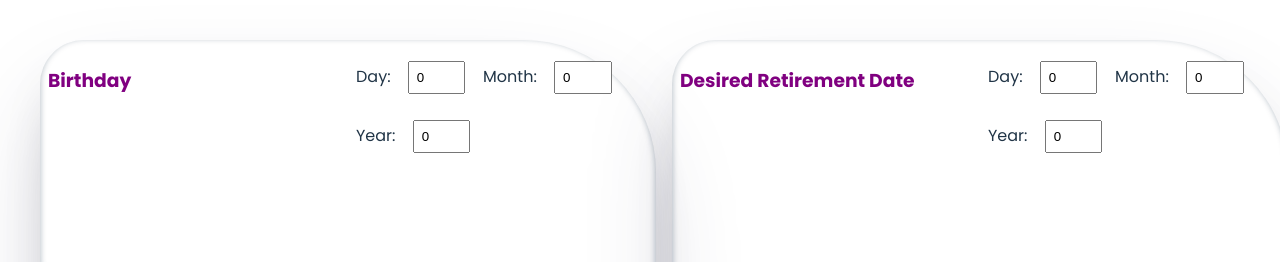
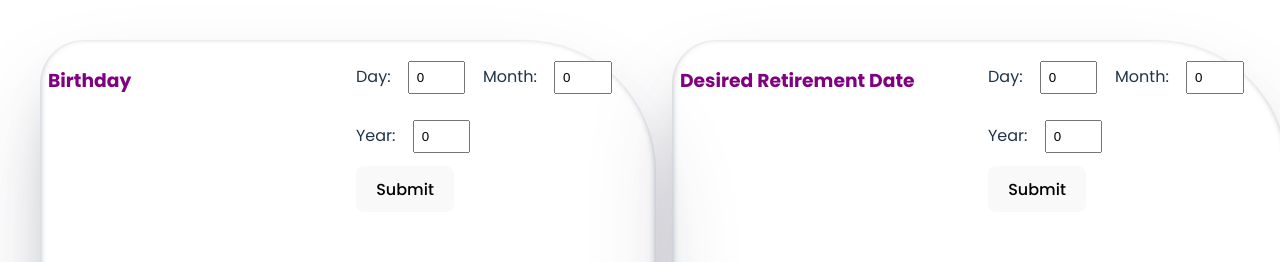
Before and after one commit to kristi-h/retireCalc, a React (Vite) app: page / in a window 1280 px wide. Shown: the top 262 px of the page. Built offline with nearby package versions, Linux system fonts and the light colour scheme.

Commit message:
add submit button and basic handlesubmit function

```diff
--- a/src/App.jsx
+++ b/src/App.jsx
@@ -23,7 +23,7 @@ function App() {
       [name]: value,
     }))
   }
-  // console.log("bday", birthday)
+
 
   function handleInputRetirement(e){
     const {name, value} = e.target
@@ -32,13 +32,22 @@ function App() {
       [name]: value,
     }))
   }
-  // console.log("retirement", retirement)
+
+  function handleBirthdaySubmit(e){
+    e.preventDefault()
+    console.log("bday", birthday)
+  }
+
+  function handleRetirementSubmit(e){
+    e.preventDefault()
+    console.log("retirement", retirement)
+  }
 
   return (
     <div className="app">
 
       <div className="age-container">
-        <form className="form-container">
+        <form className="form-container" onSubmit={handleBirthdaySubmit}>
           <div className="birthday">
             <h3 className="input-title">Birthday</h3>
 
@@ -51,6 +60,7 @@ function App() {
             <label htmlFor="birthday-year"> Year: </label>
             <input type="number" className="input-dimensions" id="birthday-year" name="year" value={birthday.year} onChange={handleInputBirthday}/>
           </div>
+          <button>Submit</button>
         </form>
       </div>
 
@@ -64,7 +74,7 @@ function App() {
 
       {/* <img src="icon-arrow" alt="divider" /> */}
       <div className="retirement-container">
-        <form className="form-container">
+        <form className="form-container" onSubmit={handleRetirementSubmit}>
           <div className="retirement-goal">
             <h3 className="input-title">Desired Retirement Date</h3>
 
@@ -77,6 +87,7 @@ function App() {
             <label htmlFor="retirement-year"> Year: </label>
             <input type="number" className="input-dimensions" id="retirement-year" name="year" value={retirement.year} onChange={handleInputRetirement} />
           </div>
+          <button>Submit</button>
         </form>
       </div>
 
```
